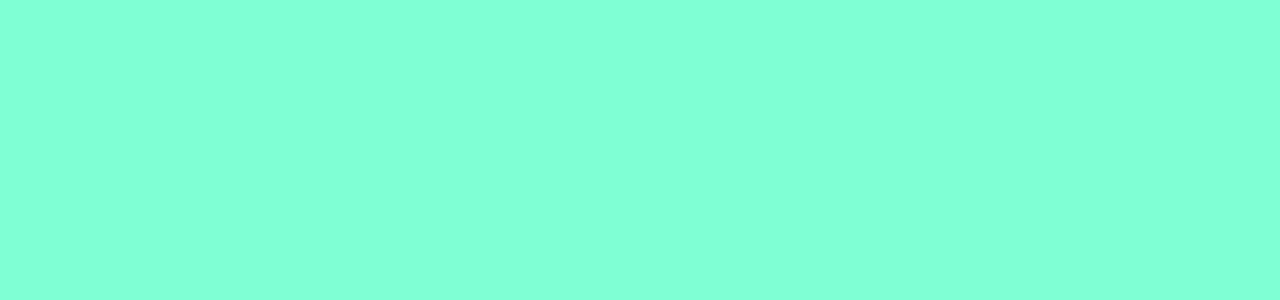
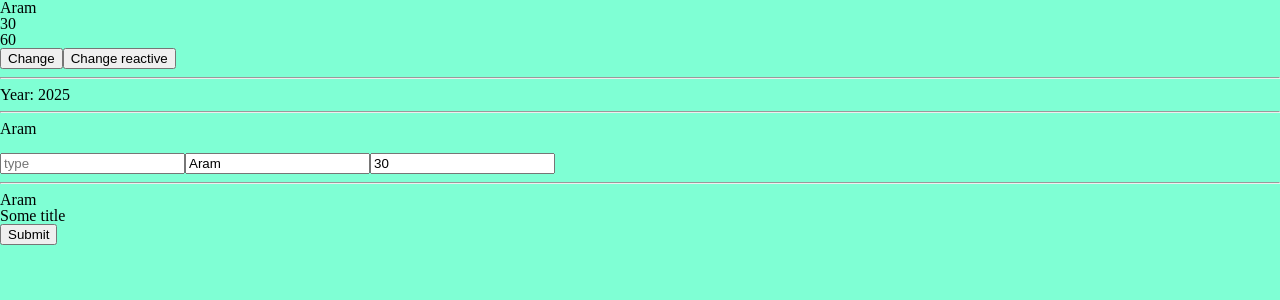
Before and after one commit to Aram993/vue-project, a Vue app: page / in a window 1280 px wide. Before the commit this address had no page. Shown: the top 300 px of the page. Built offline with nearby package versions, Linux system fonts and the light colour scheme.

Commit message:
second commit

```diff
--- a/src/App.vue
+++ b/src/App.vue
@@ -8,7 +8,7 @@ import FirstComponent from './components/FirstComponent.vue';
 </script>
 
 <template>
-
+  <RouterView/>
 </template>
 
 <style scoped>
--- a/src/components/FirstComponent.vue
+++ b/src/components/FirstComponent.vue
@@ -1,12 +1,79 @@
 <template>
-    <div>
-        FirstComponent
-    </div>
+    <div>{{name}}</div>
+    <div>{{age}}</div>
+    <div>{{doubleAge}}</div>
+    <button @click="changeName">Change</button>
+    <button @click="changeReactive">Change reactive</button>
+    <hr>
+    <div>Year: {{ year }}</div>
+    <hr>
+    <div>{{ form.name }}</div>
+    <div>{{ form.password }}</div>
+    <br>
+    <input v-model="form.password" ref="inputElement" type="text" placeholder="type">
+    <input v-model="form.name" type="text" placeholder="type">
+    <input v-model="age" type="text" placeholder="type">
+    <hr>
+    <TestComponent :name="form.name" title="Some title" @say-hello="sayHello"/>
 </template>
-<script>
-export default {
-    name: "FirstComponent"
+<script setup>
+import { ref, reactive, computed, watch, onMounted } from 'vue';
+import TestComponent from './TestComponent.vue';
+import { useRoute } from 'vue-router';
+
+const route = useRoute();
+
+const name = ref('Aram');
+const age = ref(30);
+const form = reactive({
+    name: 'Aram',
+    password: ''
+})
+const inputElement = ref(null);
+
+
+const doubleAge = computed(() => {
+    return age.value * 2;
+})
+
+const dobleName =  (() => {
+    return name.value + name.value;
+})
+
+
+const year = new Date().getFullYear();
+
+const changeName = () => {
+   name.value = 'Peter';
+   age.value++;
+
+   console.log(inputElement.value);
 }
+
+const changeReactive = () => {
+    form.name = 'ahahah'
+    form.password = 'ohoho'
+}
+
+const sayHello = () => {
+    alert('Hello');
+}
+
+// watch(age, (newValue, oldValue) => {
+//     if(newValue === 32) {
+//         alert(32)
+//     }
+// })
+
+// watch([age, name], (newValue, oldValue) => {
+//     console.log(newValue)
+//     console.log(oldValue)
+// })
+
+onMounted(() => {
+    console.log(route)
+})
+
 </script>
 <style lang="scss">
 
--- /dev/null
+++ b/src/components/TestComponent.vue
@@ -0,0 +1,22 @@
+<template>
+    <div>{{ props.name }}</div>
+    <div>{{ title }}</div>
+    <button @click="emits('sayHello')">Submit</button>
+</template>
+<script setup>
+import { defineProps, ref, defineEmits, onMounted, onBeforeUnmount } from 'vue';
+
+const props = defineProps(['title', 'name']);
+const emits = defineEmits(['sayHello'])
+
+const name = ref('Peter')
+
+
+onMounted(() => {
+    console.log('I am mounted')
+})
+
+onBeforeUnmount(() => {
+    console.log('I am before destroy')
+})
+</script>
--- /dev/null
+++ b/src/pages/MainPage.vue
@@ -0,0 +1,10 @@
+<template>
+    <FirstComponent/>
+</template>
+<script setup>
+import FirstComponent from '@/components/FirstComponent.vue';
+
+</script>
+<style lang="">
+
+</style>
--- /dev/null
+++ b/src/pages/ProfilePage.vue
@@ -0,0 +1,14 @@
+<template >
+    <div>
+        Profile
+    </div>
+    <button @click="router.push('/')">Go to main page</button>
+</template>
+<script setup>
+import { useRouter } from 'vue-router';
+
+const router = useRouter();
+</script>
+<style lang="scss">
+
+</style>
```
Also changed, not shown: src/router.js (+9 -1 lines).
